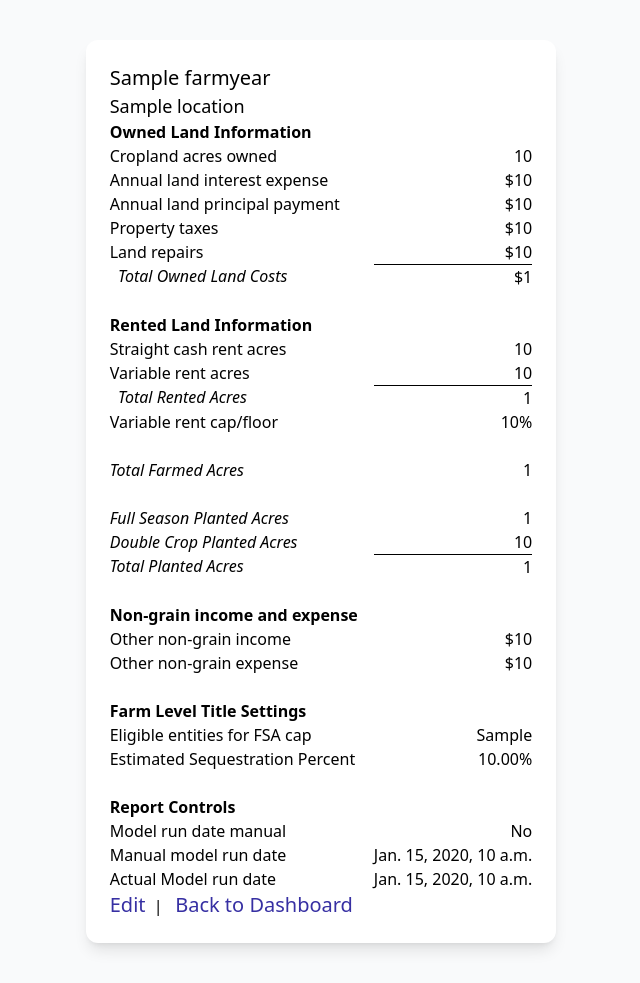
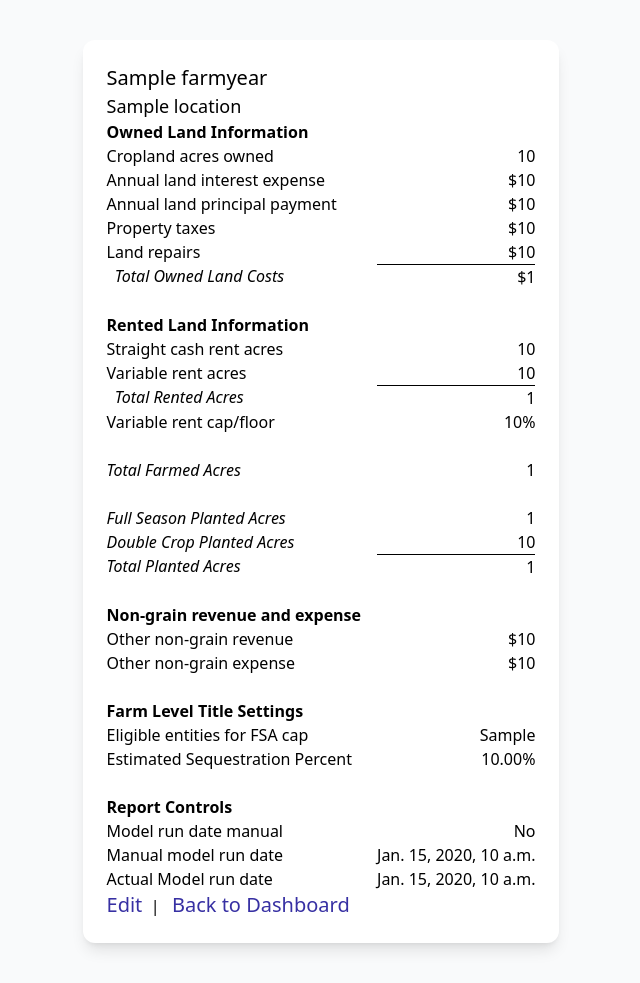
Before and after one commit to ddrake/Integrated_Farm_Budget_Tool, a Django app: template main/templates/main/farmyear_detail.html in a window 1280 px wide. Shown: the part 60-1043 px from the top of the page, without its empty margins (319-959 px from the left). Run offline with Django 4.2, Linux system fonts and the light colour scheme; the template is opened without the code that fills it: most values are stand-ins (such as "Sample title", 1, 10 or a date in 2020); some libraries are stand-ins or nearby versions.

Commit message:
Fix wording 'revenue' not 'income' for other.

```diff
--- a/main/models/farm_year.py
+++ b/main/models/farm_year.py
@@ -67,7 +67,8 @@
         help_text="Number of eligible entities for FSA payment cap")
     other_nongrain_income = models.FloatField(
         default=0, validators=[MinVal(0), MaxVal(999999)],
-        help_text="Other non-grain income in dollars")
+        verbose_name="other nongrain revenue",
+        help_text="Other non-grain revenue in dollars")
     other_nongrain_expense = models.FloatField(
         default=0, validators=[MinVal(0), MaxVal(999999)],
         help_text="Other non-grain expense in dollars")
--- a/main/templates/main/farmyear_detail.html
+++ b/main/templates/main/farmyear_detail.html
@@ -45,8 +45,8 @@
     <dd class="text-right border-t border-black">
     {{farmyear.total_planted_acres|floatformat:"g"}}</dd>
     <dt>&nbsp;</dt><dd></dd>
-    <dt class="font-semibold">Non-grain income and expense</dt><dd></dd>
-    <dt>Other non-grain income</dt>
+    <dt class="font-semibold">Non-grain revenue and expense</dt><dd></dd>
+    <dt>Other non-grain revenue</dt>
     <dd class="text-right">${{farmyear.other_nongrain_income|floatformat:"g"}}</dd>
     <dt>Other non-grain expense</dt>
     <dd class="text-right">${{farmyear.other_nongrain_expense|floatformat:"g"}}</dd>
```
Also changed, not shown: main/migrations/0044_alter_farmyear_other_nongrain_income.py (added).
